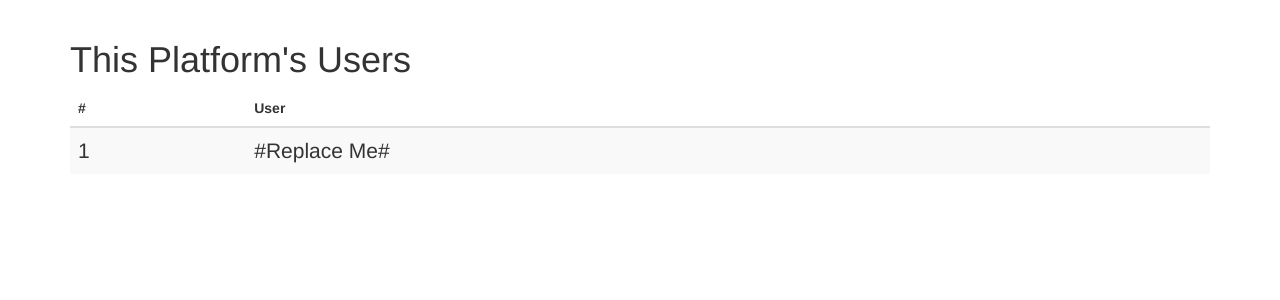
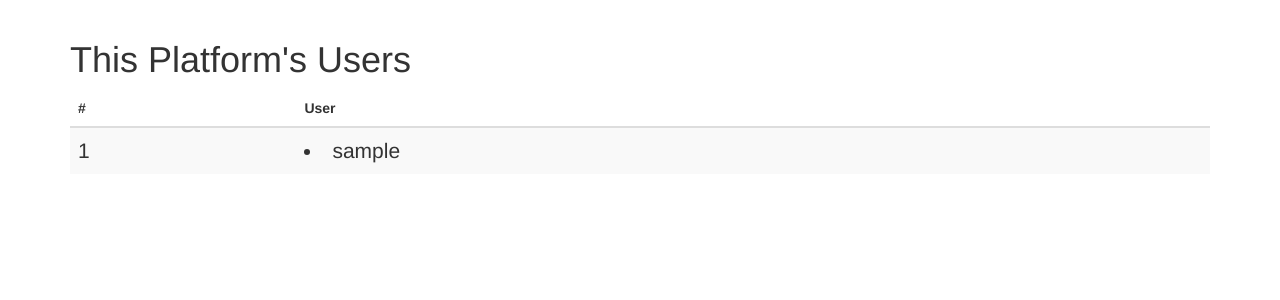
Before and after one commit to ngtzeliang/group_7_mp2, a Flask app: page /users in a window 1280 px wide. Shown: the part 52-352 px from the top of the page. Run offline with Flask 2, Linux system fonts and the light colour scheme; the visitor is signed in with stand-in values (Sample User, id 1); data comes from the database, SQL or seed files in the repository; parts of the project's set-up code (start-up, migrations or seed data) failed here and were passed over; some libraries are stand-ins or nearby versions.

Commit message:
Update users.html

```diff
--- a/mp_calc/app/templates/users.html
+++ b/mp_calc/app/templates/users.html
@@ -2,7 +2,7 @@
 
 {% block app_content %}
 <h1>This Platform's Users</h1>
-<table class="table table-striped" >
+<table class="table table-striped table-dark" >
   <thead>
     <tr>
       <th scope="col">#</th>
@@ -14,7 +14,7 @@
   	<tr>
       <th scope="row" class="lead">{{ idx+1 }}</th>
       <td class="lead">
-      	#Replace Me#
+      	<li>{{users[idx]}}</li>
       </td>
     </tr>
   {% endfor %}
```
